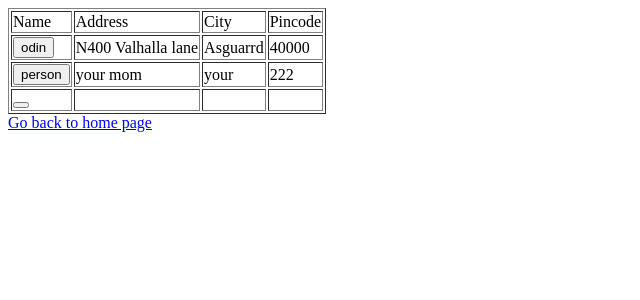
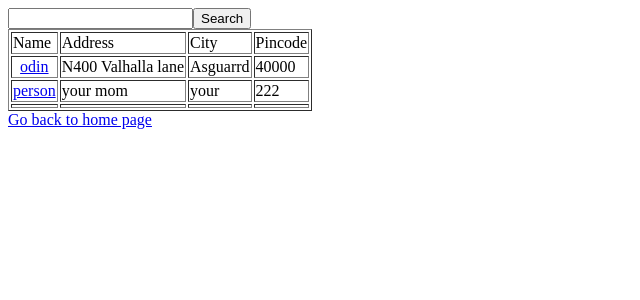
Before and after one commit to DarkWinged/mycode, a Flask app: page /search in a window 1280 px wide. Shown: the top 300 px of the page, without its empty margins (0-640 px from the left). Run offline with Flask 3, Linux system fonts and the light colour scheme; data comes from the database, SQL or seed files in the repository; both versions use the stored data as it was after the commit.

Commit message:
Updated myapp lab html files

```diff
--- a/labs/myapp/templates/home.html
+++ b/labs/myapp/templates/home.html
@@ -5,5 +5,6 @@
       <a href = "/">Home Page (you are here)</a>
       <a href = "/enternew">Make a New Database Entry</a>
       <a href = "/list">View Records in the Database</a>
+      <a href = "/search">Search Records in the Database</a>
    </body>
 </html>
--- a/labs/myapp/templates/search.html
+++ b/labs/myapp/templates/search.html
@@ -2,19 +2,36 @@
 <html>
    <body>
       <table border = 1>
+         <form id="searchForm" method="GET">
+            <input type="text" id="name" name="name" required>
+            <button type="submit">Search</button>
+         </form>
+         <script>
+            document.getElementById('searchForm').addEventListener('submit', function(event) {
+               event.preventDefault(); // Prevent the default form submission
+
+               const searchValue = document.getElementById('name').value;
+               const formAction = '/search?' + encodeURIComponent(searchValue);
+
+                // Set the form's action attribute dynamically
+               this.action = formAction;
+
+                // Submit the form
+               this.submit();
+            });
+         </script>
          <thead>
             <td>Name</td>
             <td>Address</td>
             <td>City</td>
             <td>Pincode</td>
          </thead>
-
          {% for row in rows %}
             <tr>
                <td>
-                  <form action="/search/{{ row['name'] }}" method="GET">
-                     <button type="submit">{{ row["name"] }}</button>
-                  </form>
+                  <div style="text-align: center;">
+                     <a href = "/search/{{ row['name'] }}">{{ row['name'] |center }}</a>
+                  </div>
                </td>
                <td>{{ row["addr"] }}</td>
                <td>{{ row["city"] }}</td>
```
Also changed, not shown: labs/myapp/templates/search_name.html (+4 -3 lines), database.db.
